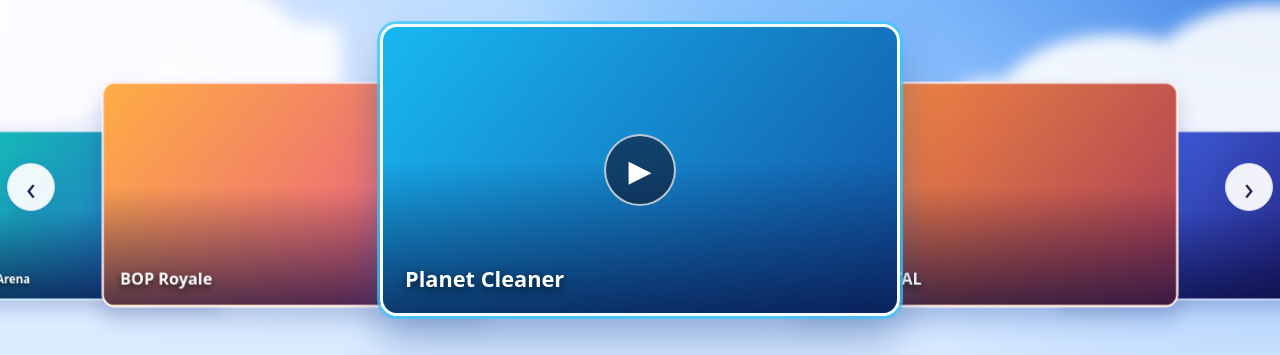
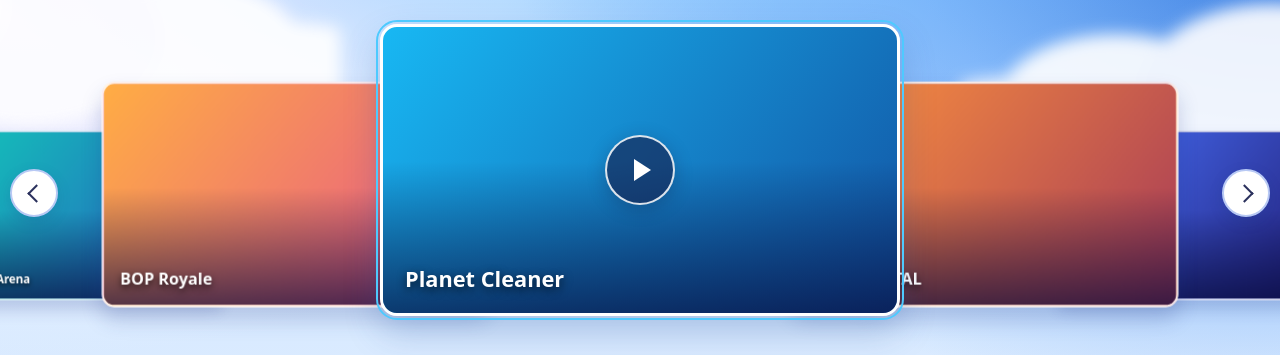
Before and after one commit to Vi2024ddt/Vi2024ddt.github.io, a plain HTML site: page index.html in a window 1280 px wide. Shown: the part 206-561 px from the top of the page. Drawn offline with Linux system fonts and the light colour scheme.

Commit message:
Center carousel arrow and play icons and correct active card outline

```diff
--- a/index.html
+++ b/index.html
@@ -55,6 +55,20 @@ header{max-width:1450px;height:85px}.brand{font-size:23px;letter-spacing:-.8px;l
 .carousel-arrow:hover{transform:scale(1.08)}
 @media(max-width:1000px){.carousel-wrap{height:315px;max-width:100%}.game-card{width:56vw}.carousel-arrow.left{left:8px}.carousel-arrow.right{right:8px}}
 @media(max-width:650px){.carousel-wrap{height:230px}.game-card{width:76vw}.carousel-arrow{width:38px;height:38px;top:calc(50% - 25px)}.carousel-arrow.left{left:3px}.carousel-arrow.right{right:3px}}
+
+/* Align all circular controls precisely and keep them off the cards */
+.carousel-wrap{max-width:1280px}
+.carousel-arrow{position:absolute;top:50%;transform:translateY(-50%);display:flex;align-items:center;justify-content:center;width:48px;height:48px;padding:0;line-height:1;border:2px solid #b8c9f4;border-radius:50%;background:#fff;color:#2b315d;font-size:0;box-shadow:0 5px 14px #1d42812c;z-index:90}
+.carousel-arrow.left{left:-12px}.carousel-arrow.right{right:-12px}
+.carousel-arrow::before{content:"";display:block;width:11px;height:11px;border-top:2.5px solid currentColor;border-right:2.5px solid currentColor;transform:translateX(-2px) rotate(45deg)}
+.carousel-arrow.left::before{transform:translateX(2px) rotate(-135deg)}
+.carousel-arrow:hover{transform:translateY(-50%) scale(1.08)}
+.play-icon{display:flex;align-items:center;justify-content:center;padding:0;width:70px;height:70px;border:2px solid #ffffffd9;border-radius:50%;background:#151d4b9e;color:#fff;font-size:0;box-shadow:0 4px 18px #11183b44}
+.play-icon::before{content:"";display:block;width:0;height:0;border-top:11px solid transparent;border-bottom:11px solid transparent;border-left:17px solid white;transform:translateX(2px)}
+.game-card.active{border:3px solid #fff;outline:2px solid #4ecaff;outline-offset:2px;box-shadow:0 16px 35px #244d9d44}
+.game-card.active:has(.video){outline-color:#4ecaff}
+@media(max-width:1350px){.carousel-arrow.left{left:10px}.carousel-arrow.right{right:10px}}
+@media(max-width:650px){.carousel-arrow{width:38px;height:38px}.carousel-arrow.left{left:4px}.carousel-arrow.right{right:4px}.play-icon{width:52px;height:52px}.play-icon::before{border-top-width:8px;border-bottom-width:8px;border-left-width:13px}}
 </style></head><body>
 <div class="sky"><div class="cloudscape cloudscape-left" aria-hidden="true"></div><div class="cloudscape cloudscape-right" aria-hidden="true"></div>
 <header><a href="#games" class="brand"><span class="brand-icon" aria-hidden="true"><svg viewBox="0 0 64 52" width="56" height="46" fill="none"><path d="M17 12h30c7 0 11 5 13 13l3 13c2 8-6 14-13 10l-11-9H25l-11 9C7 52-1 46 1 38l3-13C6 17 10 12 17 12Z" fill="#7E2BEE"/><path d="M17 21v15M9.5 28.5h15" stroke="white" stroke-width="4" stroke-linecap="round"/><circle cx="44" cy="25" r="3.3" fill="white"/><circle cx="51" cy="32" r="3.3" fill="white"/></svg></span><span>VOTEIGHT<br><span>GAMES</span></span></a><nav><a href="#games">GAMES</a><a href="#about">ABOUT</a><a href="#contact">CONTACT</a></nav></header>
```
